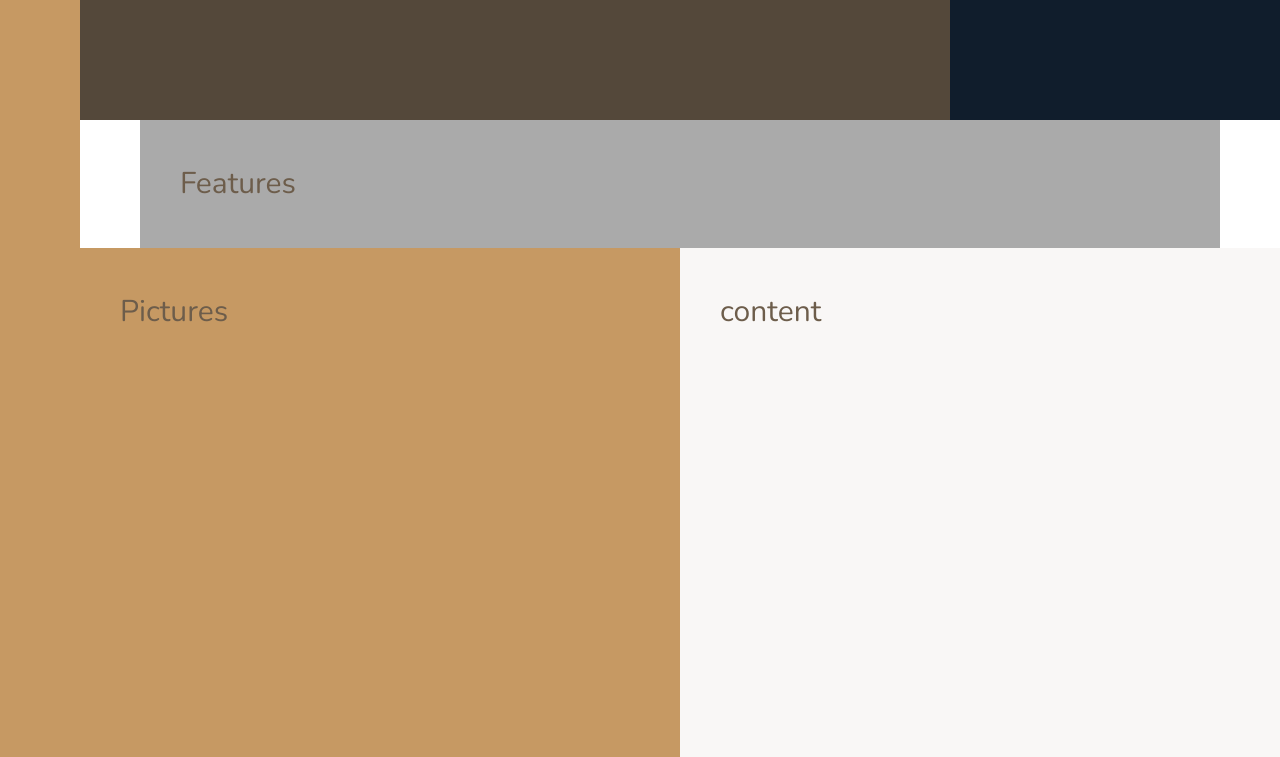
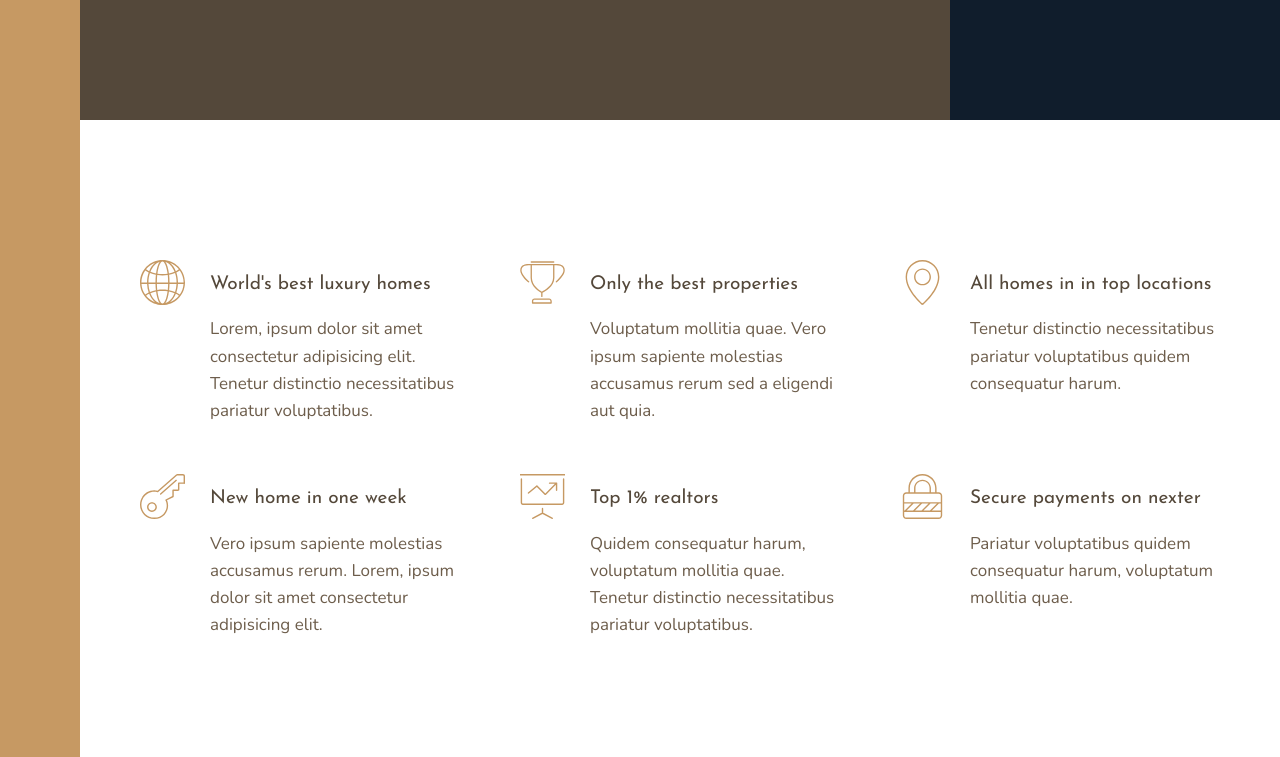
Before and after one commit to pvptowers/course-project-css-sass-nexter, a website: page index.html in a window 1280 px wide. Shown: the part 520-1277 px from the top of the page. Drawn offline with nearby package versions, Linux system fonts and the light colour scheme.

Commit message:
feature component

```diff
--- a/index.html
+++ b/index.html
@@ -24,7 +24,57 @@
     Top 3 Realtors
 </div>
 <section class="features">
-    Features
+    <div class="feature">
+        <svg class="feature__icon">
+            <use xlink:href="img/sprite.svg#icon-global"></use>
+        </svg>
+        <h4 class="heading-4 heading-4--dark">World's best luxury homes</h4>
+        <p class="feature__text">Lorem, ipsum dolor sit amet consectetur adipisicing elit. Tenetur distinctio
+            necessitatibus pariatur voluptatibus.</p>
+    </div>
+
+    <div class="feature">
+        <svg class="feature__icon">
+            <use xlink:href="img/sprite.svg#icon-trophy"></use>
+        </svg>
+        <h4 class="heading-4 heading-4--dark">Only the best properties</h4>
+        <p class="feature__text">Voluptatum mollitia quae. Vero ipsum sapiente molestias accusamus rerum sed a eligendi
+            aut quia.</p>
+    </div>
+
+    <div class="feature">
+        <svg class="feature__icon">
+            <use xlink:href="img/sprite.svg#icon-map-pin"></use>
+        </svg>
+        <h4 class="heading-4 heading-4--dark">All homes in in top locations</h4>
+        <p class="feature__text">Tenetur distinctio necessitatibus pariatur voluptatibus quidem consequatur harum.</p>
+    </div>
+
+    <div class="feature">
+        <svg class="feature__icon">
+            <use xlink:href="img/sprite.svg#icon-key"></use>
+        </svg>
+        <h4 class="heading-4 heading-4--dark">New home in one week</h4>
+        <p class="feature__text">Vero ipsum sapiente molestias accusamus rerum. Lorem, ipsum dolor sit amet consectetur
+            adipisicing elit.</p>
+    </div>
+
+    <div class="feature">
+        <svg class="feature__icon">
+            <use xlink:href="img/sprite.svg#icon-presentation"></use>
+        </svg>
+        <h4 class="heading-4 heading-4--dark">Top 1% realtors</h4>
+        <p class="feature__text">Quidem consequatur harum, voluptatum mollitia quae. Tenetur distinctio necessitatibus
+            pariatur voluptatibus.</p>
+    </div>
+
+    <div class="feature">
+        <svg class="feature__icon">
+            <use xlink:href="img/sprite.svg#icon-lock"></use>
+        </svg>
+        <h4 class="heading-4 heading-4--dark">Secure payments on nexter</h4>
+        <p class="feature__text">Pariatur voluptatibus quidem consequatur harum, voluptatum mollitia quae.</p>
+    </div>
 </section>
 <div class="story__pictures">
     Pictures
--- a/sass/_base.scss
+++ b/sass/_base.scss
@@ -41,8 +41,12 @@ body {
     grid-template-rows: 80vh min-content 40vw repeat(3, min-content);
     grid-template-columns: [sidebar-start] 8rem [sidebar-end full-start] minmax(6rem, 1fr) [center-start] repeat(8, [col-start] minmax(min-content, 14rem) [col-end]) [center-end] minmax(6rem, 1fr) [full-end];
 
-    &>* {
-        padding: 40px;
-        font-size: 3rem;
-    }
+    // @media only screen and (max-width: $bp-large) {
+    //     grid-template-rows: 6rem 80vh min-content 40vw repeat(3, min-content);
+    //     grid-template-columns: [full-start] minmax(6rem, 1fr) [center-start] repeat(8, [col-start] minmax(min-content, 14rem) [col-end]) [center-end] minmax(6rem, 1fr) [full-end];
+    // }
+
+    // @media only screen and (max-width: $bp-medium) {
+    //     grid-template-rows: 6rem calc(100vh - 6rem);
+    // }
 }
--- a/sass/_features.scss
+++ b/sass/_features.scss
@@ -1,4 +1,31 @@
 .features {
-    background-color: $color-grey-light-2;
     grid-column: center-start / center-end;
+    margin: 15rem 0;
+
+    display: grid;
+    // grid-template-columns: repeat(3, 1fr);
+    grid-template-columns: repeat(auto-fit, minmax(25rem, 1fr));
+    grid-gap: 6rem;
+    align-items: start;
 }
+
+.feature {
+
+    display: grid;
+    grid-template-columns: min-content 1fr;
+    grid-row-gap: 1.5rem;
+    grid-column-gap: 2.5rem;
+
+
+    &__icon {
+        fill: $color-primary;
+        width: 4.5rem;
+        height: 4.5rem;
+        grid-row: 1 / span 2;
+        transform: translateY(-1rem);
+    }
+
+    &__text {
+        font-size: 1.7rem;
+    }
+}
--- a/sass/_typography.scss
+++ b/sass/_typography.scss
@@ -0,0 +1,33 @@
+%heading {
+    font-family: $font-display;
+    font-weight: 400;
+}
+
+.heading-1 {
+    @extend %heading;
+
+}
+
+.heading-2 {
+    @extend %heading;
+
+}
+
+.heading-3 {
+    @extend %heading;
+
+}
+
+.heading-4 {
+    @extend %heading;
+    font-size: 1.9rem;
+
+    &--light {
+        color: $color-grey-light-1;
+    }
+
+    &--dark {
+        color: $color-grey-dark-1;
+    }
+
+}
```
Also changed, not shown: css/style.css.
